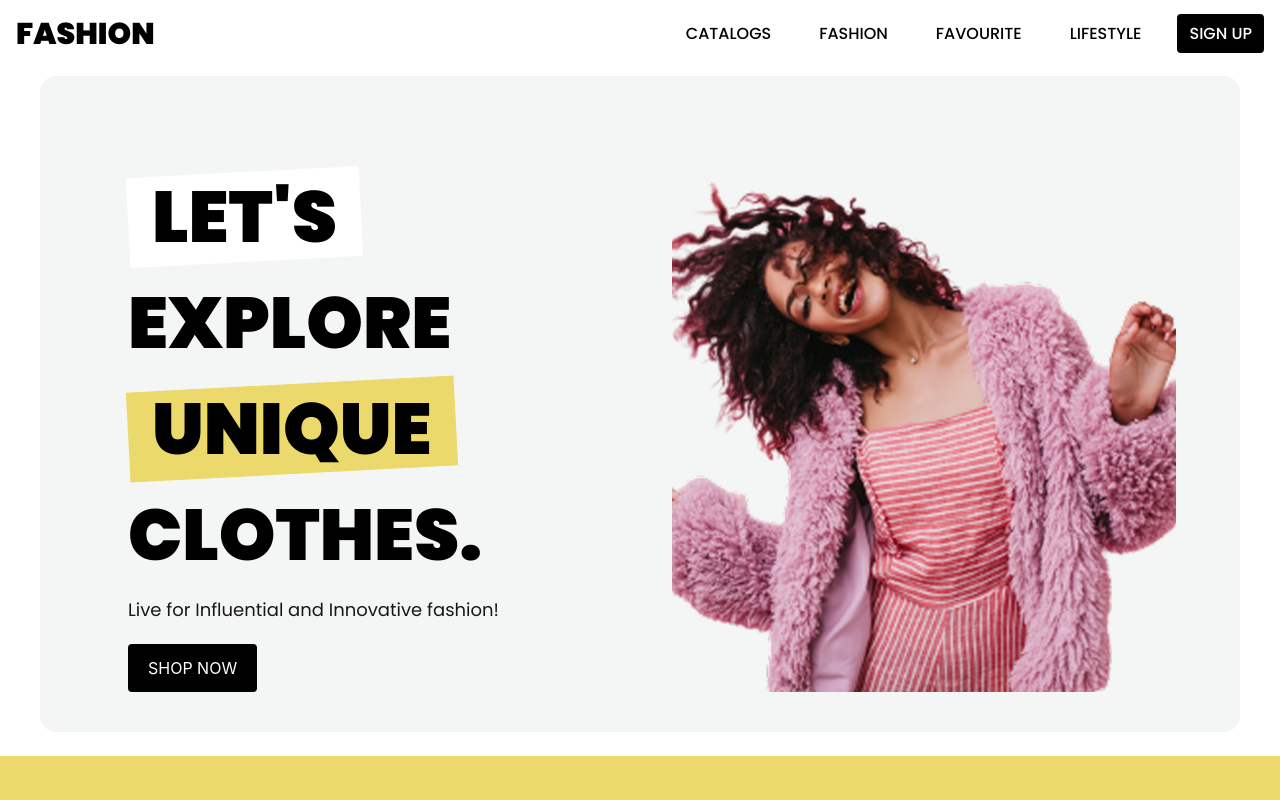
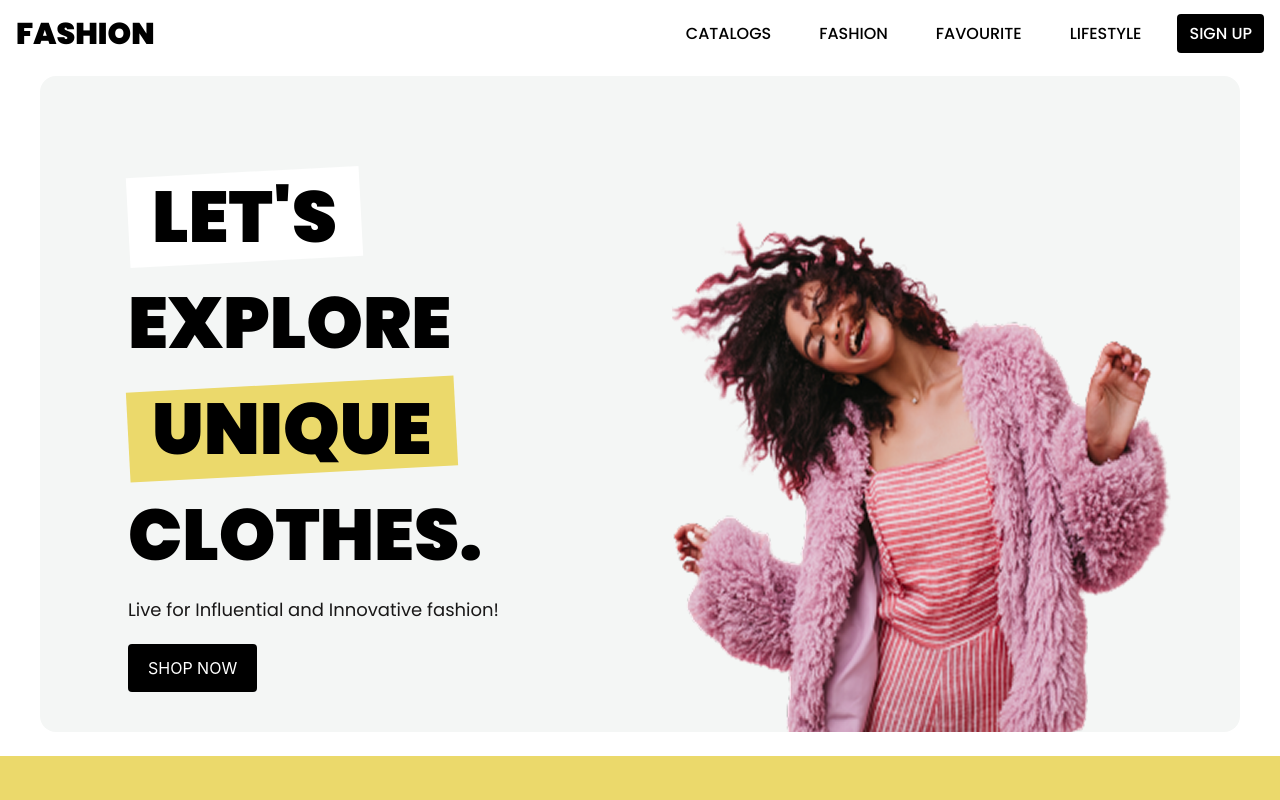
Before and after one commit to HS0807/Fashion_app, a Next.js app: page / in a window 1280 px wide. Shown: the top 800 px of the page. Built offline with nearby package versions, Linux system fonts and the light colour scheme.

Commit message:
Fix : feat intro.jsx update

```diff
--- a/src/app/components/Hero-section/Intro.jsx
+++ b/src/app/components/Hero-section/Intro.jsx
@@ -20,9 +20,9 @@ export default function Intro() {
                     <button className='bg-black text-white px-4 sm:px-5 py-2 sm:py-3 text-sm sm:text-base rounded hover:bg-gray-800 transition mb-10' >SHOP NOW</button>
                 </div>
 
-                <div className='flex justify-center md:justify-start items-center m'>
+                <div className='flex justify-center md:justify-start items-center m md:self-end'>
                     <div className='relative w-full max-w-[360px] sm:max-w-[460px] md:max-w-[560px] lg:max-w-[660px] h-[320px] sm:h-[380px] md:h-[460px] lg:h-[520px] rounded-[28px] overflow-hidden'>
-                        <Image src='/assets/home-image.png' alt='Hero Image' fill className='object-cover' />
+                        <Image src='/assets/home-image.png' alt='Hero Image' fill  />
                     </div>
                 </div>
             </div>
```
